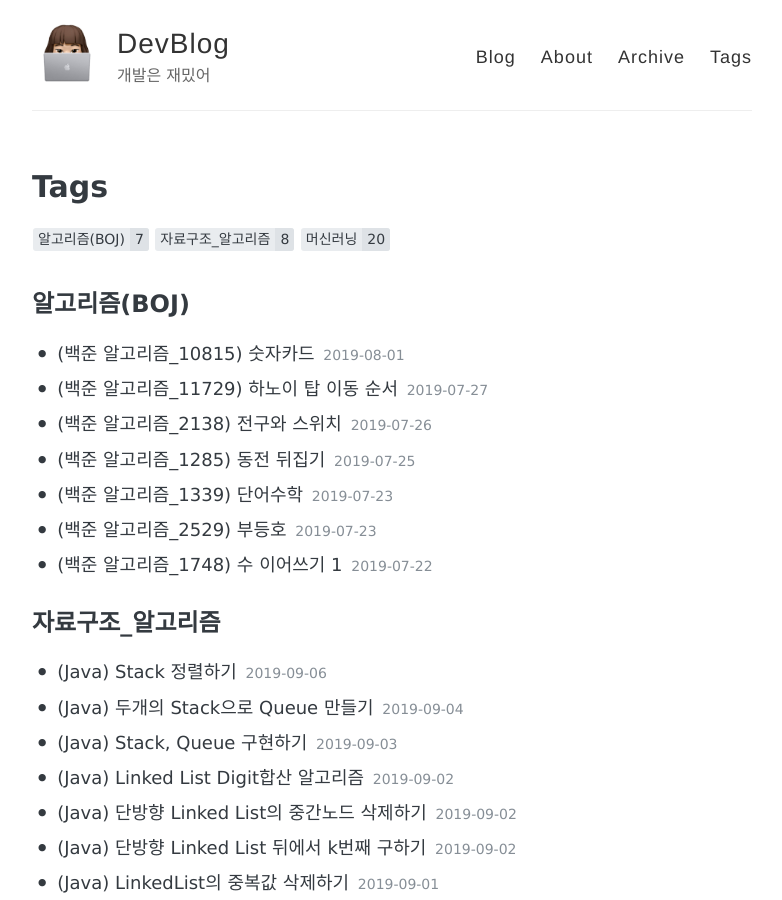
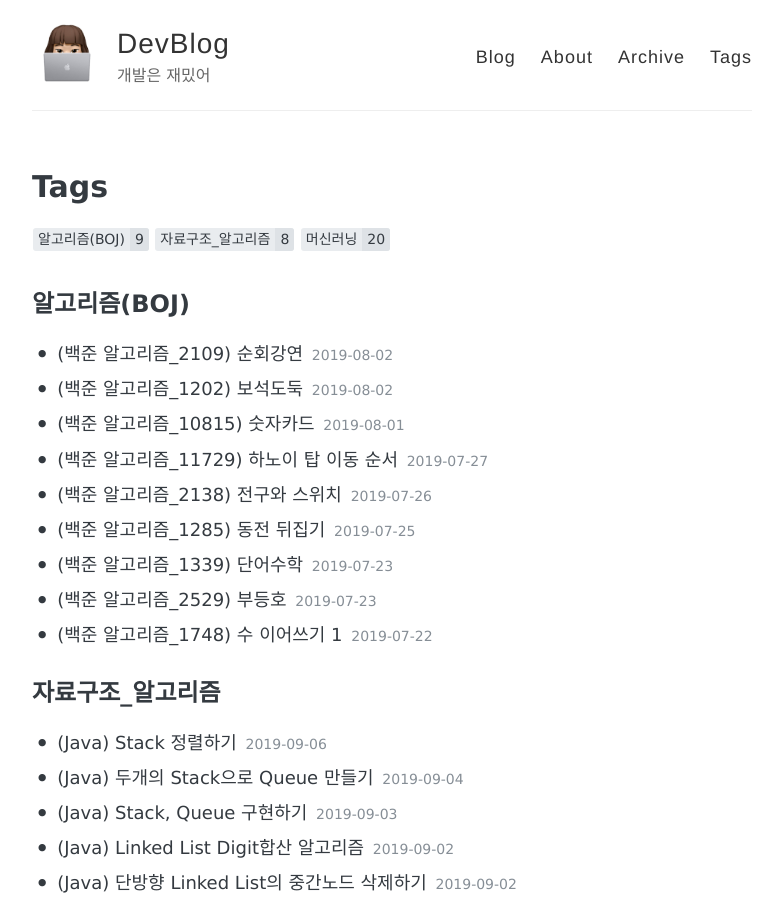
Before and after one commit to zoe0-0/blog, a Jekyll site: the page built from tags/index.html, in a window 1280 px wide and 900 px high. Shown: the whole window, without its empty margins (248-1030 px from the left). Built offline with Jekyll 4.4.1, drawn with Linux system fonts in a browser that asks for light colours; part of the change alters nothing that is shown.

Commit message:
Add new post

````diff
--- /dev/null
+++ b/_posts/2019-08-02-Boj_Algorithm08.md
@@ -0,0 +1,126 @@
+---
+layout: post
+title: (백준 알고리즘_1202) 보석도둑
+tags:
+  - 알고리즘(BOJ)
+---
+
+<br>
+
+### 문제
+
+---
+
+세계적인 도둑 상덕이는 보석점을 털기로 결심했다.
+
+상덕이가 털 보석점에는 보석이 총 N개 있다. 각 보석은 무게 Mi와 가격 Vi를 가지고 있다. 상덕이는 가방을 K개 가지고 있고, 각 가방에 담을 수 있는 최대 무게는 Ci이다. 가방에는 최대 한 개의 보석만 넣을 수 있다.
+
+상덕이가 훔칠 수 있는 보석의 최대 가격을 구하는 프로그램을 작성하시오.
+
+<br>
+
+### 입력
+
+---
+
+첫째 줄에 N과 K가 주어진다. (1 ≤ N, K ≤ 300,000)
+
+다음 N개 줄에는 각 보석의 정보 Mi와 Vi가 주어진다. (0 ≤ Mi, Vi ≤ 1,000,000)
+
+다음 K개 줄에는 가방에 담을 수 있는 최대 무게 Ci가 주어진다. (1 ≤ Ci ≤ 100,000,000)
+
+모든 숫자는 양의 정수이다.
+
+<br>
+
+### 출력
+
+---
+
+첫째 줄에 상덕이가 훔칠 수 있는 보석 가격의 합의 최댓값을 출력한다.
+
+<br>
+
+### 예제 입력과 출력
+
+---
+
+```java
+#입력
+3 2
+1 65
+5 23
+2 99
+10
+2
+```
+
+```java
+#출력
+164
+```
+
+<br>
+
+### 풀이
+
+---
+
+모든 보석과 가방의 정보를 ArrayList에 받아서 무게 오름차순으로 정렬하였다. 이 ArrayList를 for문으로 돌면서 <b>보석</b>을 만나면 보석의 가격 정보를 우선순위큐에 넣었고, <b>가방</b>을 만나면 우선순위큐에서 값을 꺼내 가격을 더할 변수에 더했다.
+
+주의할 점 :
+
+- 입력 조건을 고려했을 때  훔칠 수 있는 보석 가격의 합의 최댓값은 3*10^11이 나오기 때문에 가격을 더할 변수는 long으로 선언해야 한다.
+- 자바 PriorityQueue의 default는 minHeap이다. 이 예제에서는 우선순위큐에서 가장 비싼 보석을 꺼내야하기 때문에, 우선순위큐에 값을 넣을 때와 꺼낼 때 모두 -1을 곱함.
+
+```java
+public class Boj1202 {
+
+	public static void main(String[] args) throws IOException {
+
+		BufferedReader br = new BufferedReader(new InputStreamReader(System.in));
+		StringTokenizer st = new StringTokenizer(br.readLine());
+		int n = Integer.parseInt(st.nextToken());
+		int k = Integer.parseInt(st.nextToken());
+		ArrayList<Jewelry> list = new ArrayList<>();
+
+		for(int i=0; i<n; i++) {
+			st = new StringTokenizer(br.readLine());
+			int m = Integer.parseInt(st.nextToken());
+			int v = Integer.parseInt(st.nextToken());
+			list.add(new Jewelry(m,v));
+		}
+
+		int[] bags = new int[k];
+		for(int i=0; i<k; i++) {
+			bags[i] = Integer.parseInt(br.readLine());
+			list.add(new Jewelry(bags[i],-1));  //가방의 경우 무게만 입력하고,가격은 -1로 해놓음.
+		}
+
+		Collections.sort(list,(a,b)->a.m!=b.m?a.m-b.m:b.v-a.v);  //무게오름차순.가격내림차순
+
+		PriorityQueue<Integer> pq = new PriorityQueue<>();
+		long sum = 0;
+		for(Jewelry j : list) {
+			if(j.v==-1) {
+				if(!pq.isEmpty()) sum += (-pq.poll());
+			}else{
+				pq.add(-j.v);
+			}
+		}
+
+		System.out.println(sum);
+
+	}
+
+}
+
+class Jewelry{
+	int m;
+	int v;
+	Jewelry(int m, int v){
+		this.m = m;
+		this.v =v;
+	}
+}
+```
--- /dev/null
+++ b/_posts/2019-08-02-Boj_Algorithm09.md
@@ -0,0 +1,113 @@
+---
+layout: post
+title: (백준 알고리즘_2109) 순회강연
+tags:
+  - 알고리즘(BOJ)
+---
+
+<br>
+
+### 문제
+
+---
+
+한 저명한 학자에게 n(0≤n≤10,000)개의 대학에서 강연 요청을 해 왔다. 각 대학에서는 d(1≤d≤10,000)일 안에 와서 강연을 해 주면 p(1≤p≤10,000)만큼의 강연료를 지불하겠다고 알려왔다. 각 대학에서 제시하는 d와 p값은 서로 다를 수도 있다. 이 학자는 이를 바탕으로, 가장 많은 돈을 벌 수 있도록 순회강연을 하려 한다. 강연의 특성상, 이 학자는 하루에 최대 한 곳에서만 강연을 할 수 있다.
+
+예를 들어 네 대학에서 제시한 p값이 각각 50, 10, 20, 30이고, d값이 차례로 2, 1, 2, 1 이라고 하자. 이럴 때에는 첫째 날에 4번 대학에서 강연을 하고, 둘째 날에 1번 대학에서 강연을 하면 80만큼의 돈을 벌 수 있다.
+
+<br>
+
+### 입력
+
+---
+
+첫째 줄에 정수 n이 주어진다. 다음 n개의 줄에는 각 대학에서 제시한 p값과 d값이 주어진다.
+
+<br>
+
+### 출력
+
+---
+
+첫째 줄에 최대로 벌 수 있는 돈을 출력한다.
+
+<br>
+
+### 예제 입력과 출력
+
+---
+
+```java
+#입력
+7
+20 1
+2 1
+10 3
+100 2
+8 2
+5 20
+50 10
+```
+
+```java
+#출력
+185
+```
+
+<br>
+
+### 풀이
+
+---
+
+앞에서 풀었던 보석도둑과 거의 비슷한 방법으로 해결.
+
+```java
+public class Boj2109 {
+
+	public static void main(String[] args) throws NumberFormatException, IOException {
+
+		BufferedReader br = new BufferedReader(new InputStreamReader(System.in));
+		int n = Integer.parseInt(br.readLine());
+		ArrayList<Lecture> list = new ArrayList<>();
+		int maxD = 0;
+		for(int i=0; i<n; i++) {
+			StringTokenizer st = new StringTokenizer(br.readLine());
+			int pay = Integer.parseInt(st.nextToken()); //p
+			int day = Integer.parseInt(st.nextToken()); //d
+			list.add(new Lecture(pay,day));
+			maxD = Math.max(maxD,day);
+		}
+
+		for(int i=1; i<=maxD; i++) {
+			list.add(new Lecture(0,i));
+		}
+
+		Collections.sort(list,(a,b)->a.day!=b.day?b.day-a.day:b.pay-a.pay);
+
+		PriorityQueue<Integer> pq = new PriorityQueue<>();
+		int sum = 0;
+		for(Lecture lec : list) {
+			if(lec.pay==0) {
+				if(!pq.isEmpty()) sum += (-pq.poll());
+			}else {
+				pq.add(-lec.pay);
+			}
+		}
+
+		System.out.println(sum);
+
+
+	}
+
+}
+
+class Lecture{
+	int pay;
+	int day;
+	Lecture(int pay, int day){
+		this.pay = pay;
+		this.day = day;
+	}
+}
+```
````
Also changed, not shown: _posts/2020-07-29-Ai_day19.md (line endings or trailing spaces).
